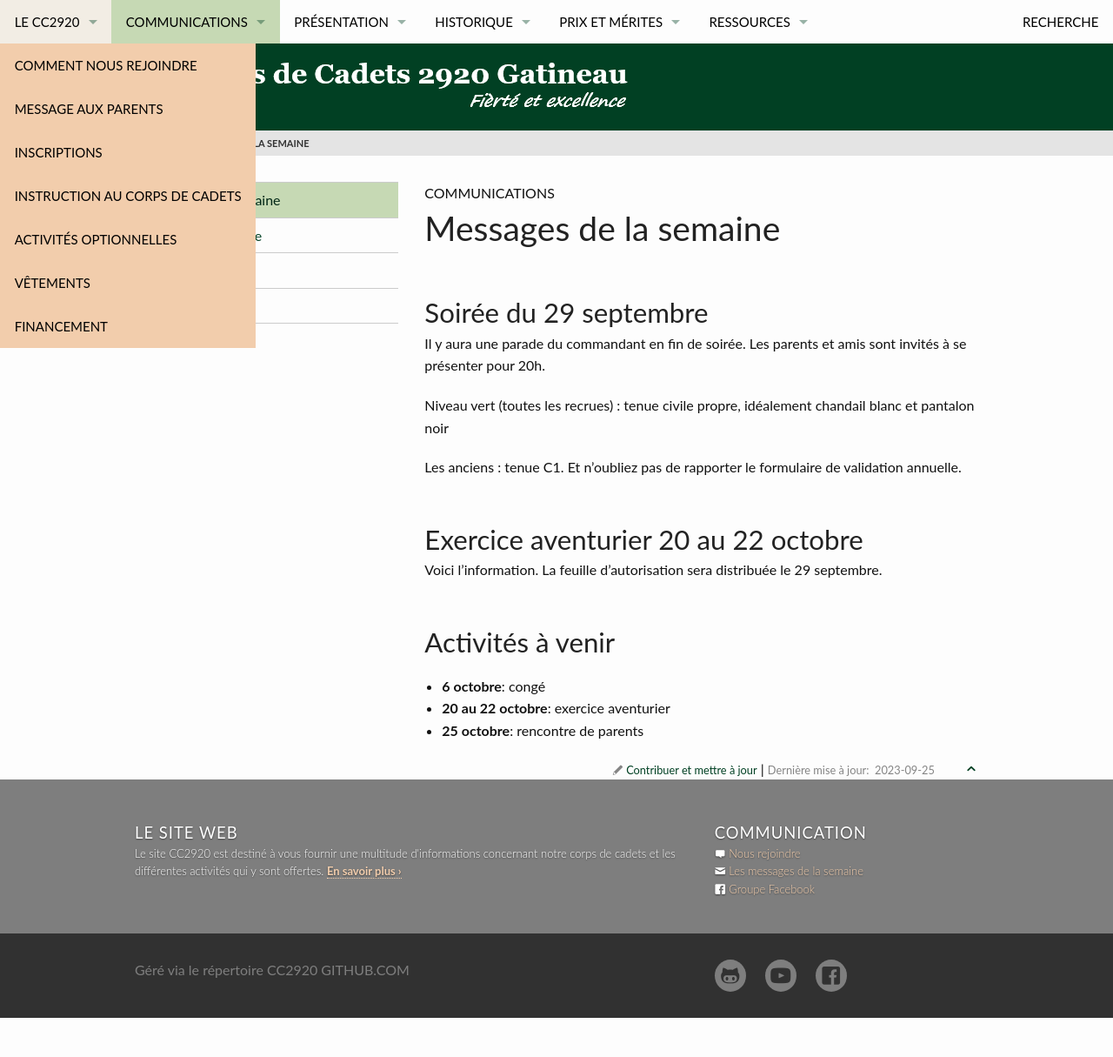
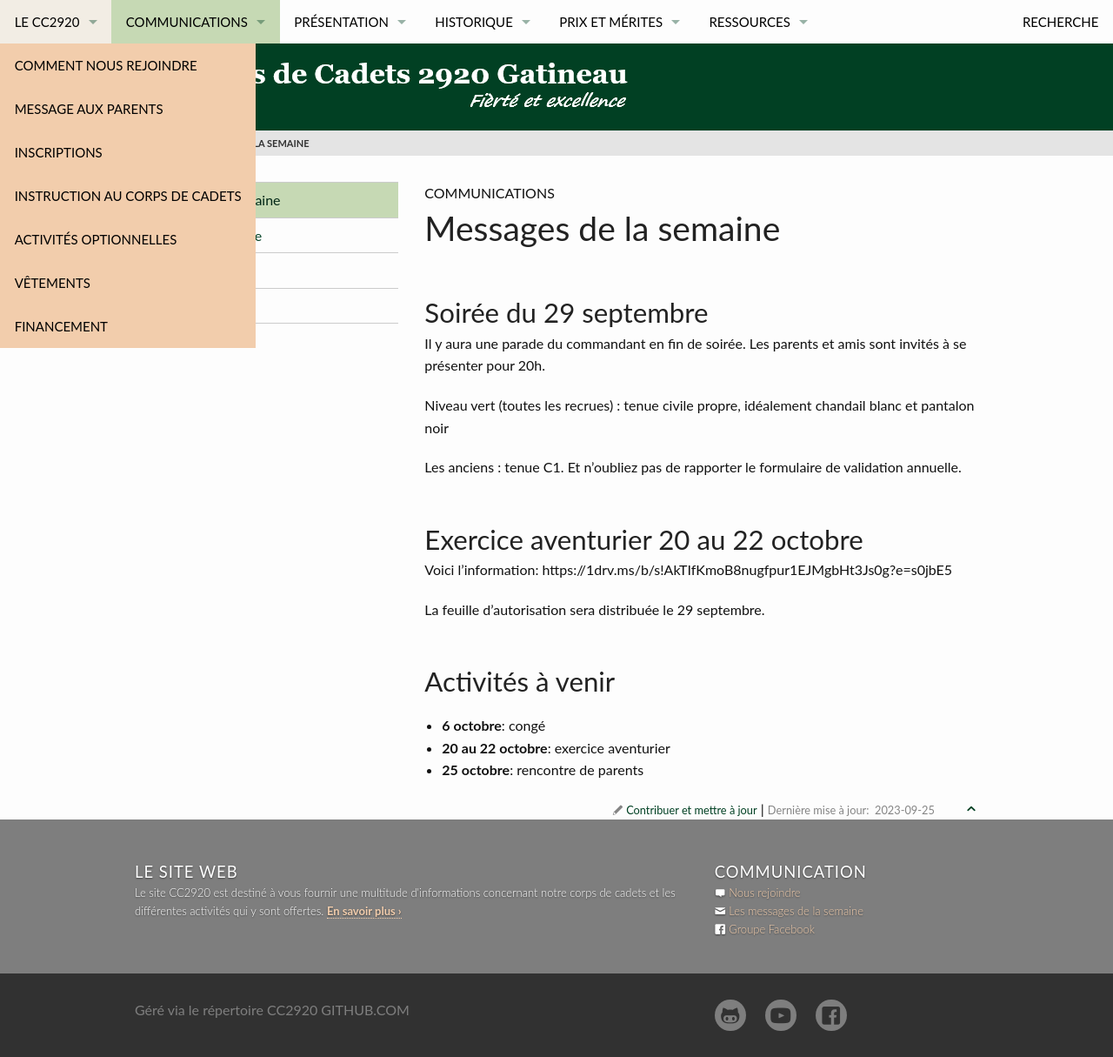
Before and after one commit to CC2920/web, a Jekyll site: the page built from _communications/messages.md, in a window 1280 px wide. Shown: the whole page at 87% size. Built offline with Jekyll 4.4.1, drawn with Linux system fonts in a browser that asks for light colours; before the commit the page ends 1170 px from its top, so only the background shows below that; some of the changed lines change nothing that is shown.

Commit message:
Update messages.md

```diff
--- a/_communications/messages.md
+++ b/_communications/messages.md
@@ -22,4 +22,6 @@
 
 ## Exercice aventurier 20 au 22 octobre
 
-Voici l'information. La feuille d'autorisation sera distribuée le 29 septembre.
+Voici l'information: https://1drv.ms/b/s!AkTIfKmoB8nugfpur1EJMgbHt3Js0g?e=s0jbE5
+
+La feuille d'autorisation sera distribuée le 29 septembre.
```
